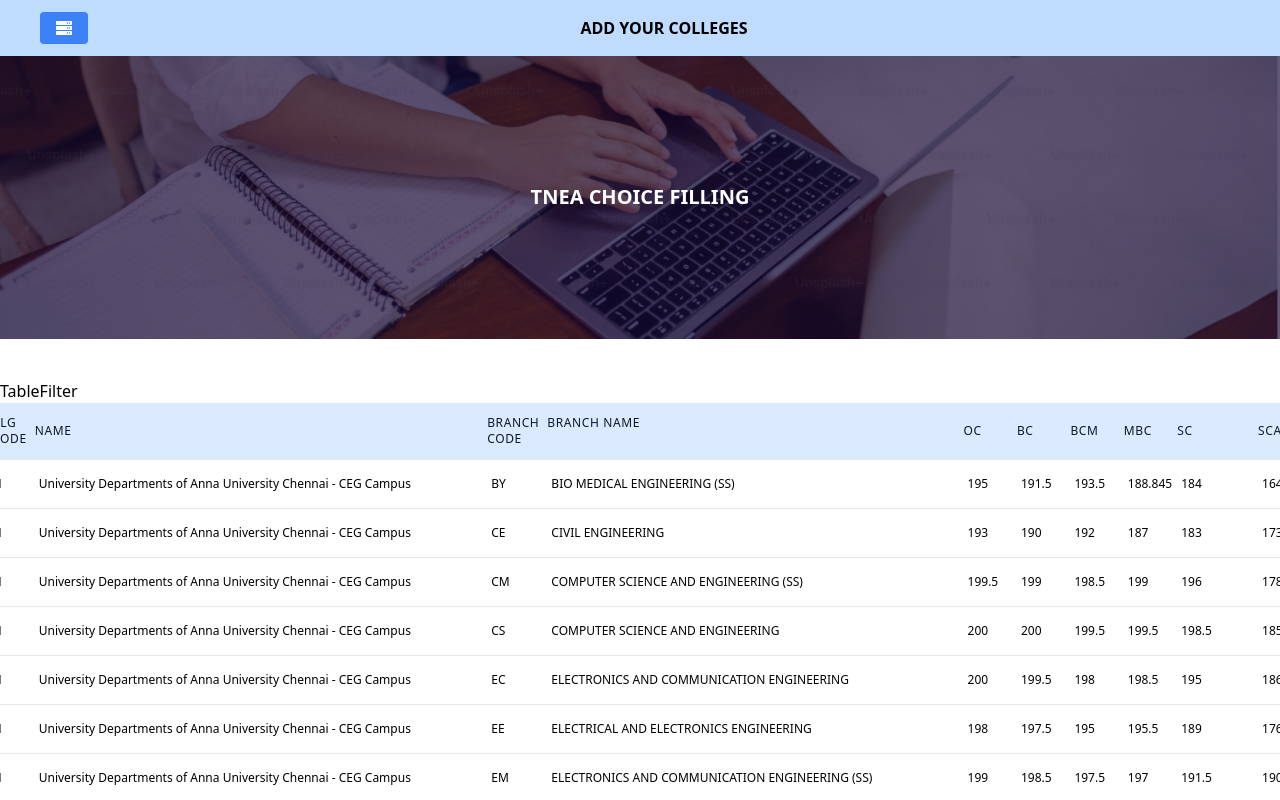
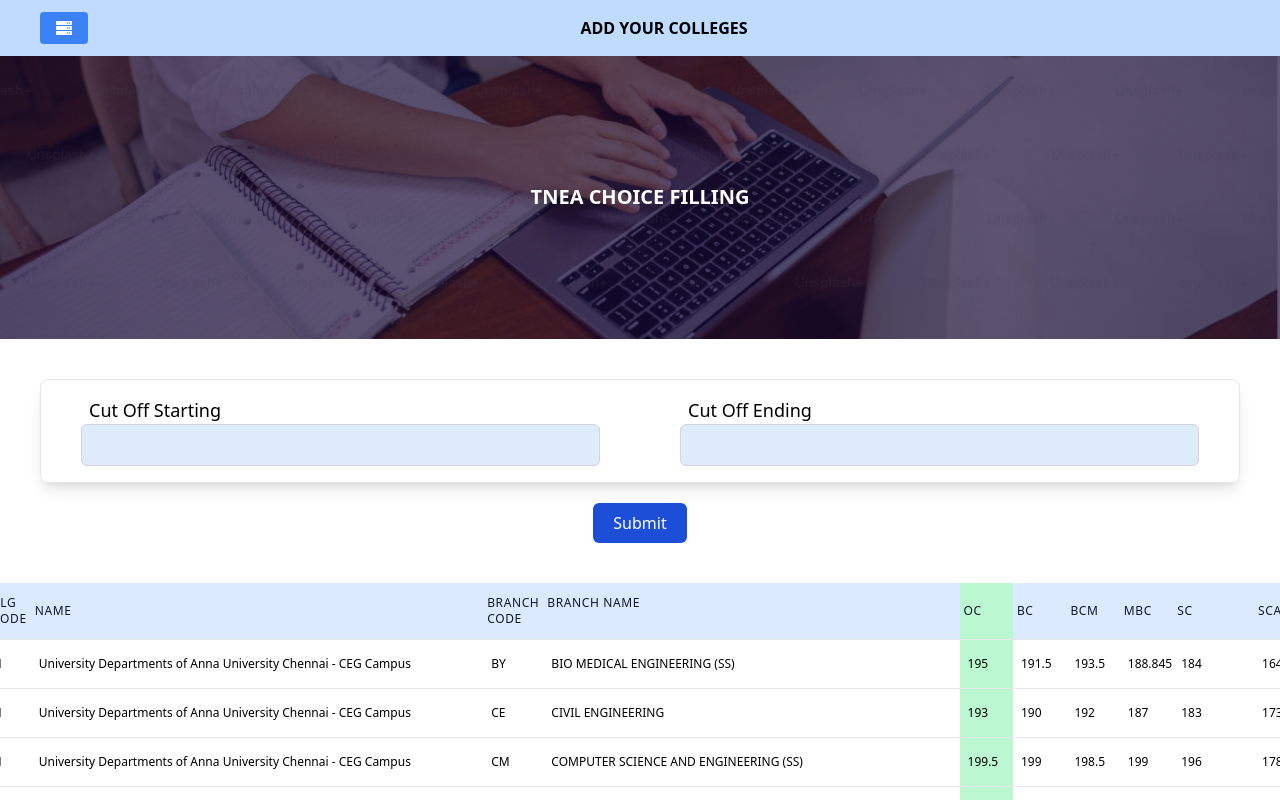
Before and after one commit to Mukunthan-A-R/CCE, a React (Vite) app: page /home in a window 1280 px wide. Shown: the top 800 px of the page. Built offline with nearby package versions, Linux system fonts and the light colour scheme.

Commit message:
Built TableFilter Page.

```diff
--- a/src/components/InputFilter.jsx
+++ b/src/components/InputFilter.jsx
@@ -6,7 +6,7 @@ import TableValues from "../data/DataChennai";
 import { userValue, userCommunity } from "../data/atoms";
 import InputComponentCast from "./InputComponentCast";
 // import { Link } from "react-router-dom";
-import { useRecoilState } from "recoil";
+`import { useRecoilState } from "recoil";`
 // import { FaServer } from "react-icons/fa";
 import DataSubmitted from "./DataSubmitted";
 // import Banner from "../assets/Banner.jpg";
--- a/src/components/TableFilter.jsx
+++ b/src/components/TableFilter.jsx
@@ -1,8 +1,88 @@
-import React from 'react'
+import React, { useEffect, useState } from 'react'
+import TableValues from '../data/DataChennai';
+import InputComponent from './InputComponent';
+import ButtonComponent from './ButtonComponent';
+import { useRecoilState } from 'recoil';
+import { userCommunity, userValue } from '../data/atoms';
+import DataSubmitted from './DataSubmitted';
+import { useNavigate } from 'react-router-dom';
+import TableWithSort from './TableWithSort';
 
 const TableFilter = () => {
+    const [filter,setFilter] = useState({
+        cutOffStart: 200,
+        cutOffEnd: 0,
+        region: "",
+        dept:"",
+    })
+
+    const handleDataCutOffSt = (value) => {
+        setFilter({...filter ,cutOffStart: value})
+        console.log(filter);
+    }
+
+    const handleDataCutOffEnd = (value) => {
+        setFilter({...filter ,cutOffEnd: value})
+        console.log(filter);
+    }
+
+    const handleSubmit = () => {
+        console.log(filter);
+
+    }
+
   return (
-    <div>TableFilter</div>
+    <div className="my-0">
+      <div className="border border-gray-200 rounded-lg mx-10 shadow-lg">
+
+        <div className="md:flex">
+          <InputComponent
+            //CutOff data
+            sendData={handleDataCutOffSt}
+            label="Cut Off Starting"
+            type="number"
+            styles="w-full md:w-1/2 px-10 my-4 "
+          ></InputComponent>
+          <InputComponent
+            //CutOff data
+            sendData={handleDataCutOffEnd}
+            label="Cut Off Ending"
+            type="number"
+            styles="w-full md:w-1/2 px-10 my-4 "
+          ></InputComponent>
+        </div>
+
+        {/* <div className="md:flex">
+          <InputComponent
+            // Department
+            sendData={handleDataDept}
+            label="Department"
+            type="text"
+            styles="w-full md:w-1/2 px-10 my-4"
+          ></InputComponent>
+          <InputComponent
+            // Region
+            sendData={handleDataRegion}
+            label="Region"
+            type="text"
+            styles="w-full md:w-1/2 px-10 my-4"
+          ></InputComponent>
+        </div>
+        <div className="md:flex ">
+        </div> */}
+
+      </div>
+      <div className="flex w-full justify-center">
+        <ButtonComponent
+          handleClick={handleSubmit}
+          styles="mb-10 text-white bg-blue-700 px-5 py-2 mx-5 sm:mx-10 my-5 rounded-md flex justify-center "
+        >
+          Submit
+        </ButtonComponent>
+
+      </div>
+      <TableWithSort tableWithSort data={TableValues} community={"oc"}></TableWithSort>
+    </div>
   )
 }
 
--- a/src/components/TableWithSort.jsx
+++ b/src/components/TableWithSort.jsx
@@ -7,8 +7,8 @@ import { FaArrowCircleDown } from "react-icons/fa";
 import SuccessfullyAdded from "./SuccessfullyAdded";
 import {MdDelete} from "react-icons/md"
 import {sno} from "../data/atoms";
+import {userValue} from "../data/atoms";
 
-import {userValue} from "../data/atoms"
 const TableWithSort = ({ data, community }) => {
   const communityColor = community;
   const [sortedData, setSortedData] = useState(data);
@@ -18,6 +18,7 @@ const TableWithSort = ({ data, community }) => {
   // Atoms data
   const [userCutoff,SetuUserCutoff]  = useRecoilState(userValue);
   const [resultData, setResultData] = useRecoilState(resultArray);
+
   let check;
   const requestSort = (key) => {
     let direction = "ascending";
--- a/src/pages/Home.jsx
+++ b/src/pages/Home.jsx
@@ -3,8 +3,6 @@ import TableWithSort from "../components/TableWithSort";
 import TableValues from "../data/DataChennai";
 import { useRecoilState } from "recoil";
 import { userCommunity } from "../data/atoms";
-import { Link } from "react-router-dom";
-import InputFilter from "../components/InputFilter";
 import TableFilter from "../components/TableFilter";
 import HomeUi from "../components/HomeUi";
 
@@ -15,8 +13,6 @@ const Home = () => {
     <div className="m-0 sm:m-0">
       <HomeUi></HomeUi>
       <TableFilter></TableFilter>
-      <TableWithSort tableWithSort data={TableValues} community={caste}></TableWithSort>
-
     </div>
   );
 };
```
